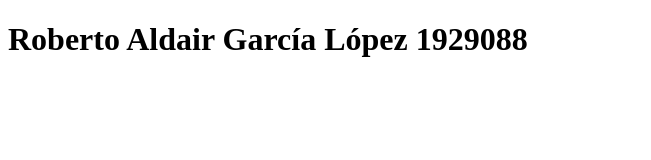
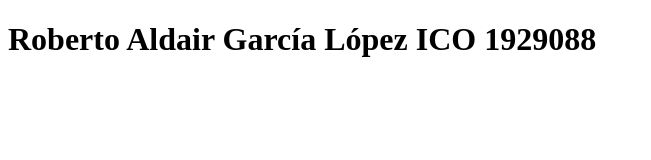
Before and after one commit to aldairxd04-garcia/actividad-equipo1, a plain HTML site: page index.html in a window 1280 px wide. Shown: the whole page, without its empty margins (0-651 px from the left). Drawn offline with Linux system fonts and the light colour scheme.

Commit message:
aCTUALIZACION

```diff
--- a/index.html
+++ b/index.html
@@ -6,6 +6,6 @@
     <title>Document</title>
 </head>
 <body>
-    <h1>Roberto Aldair García López   1929088</h1>
+    <h1>Roberto Aldair García López ICO  1929088</h1>
 </body>
 </html>
```
